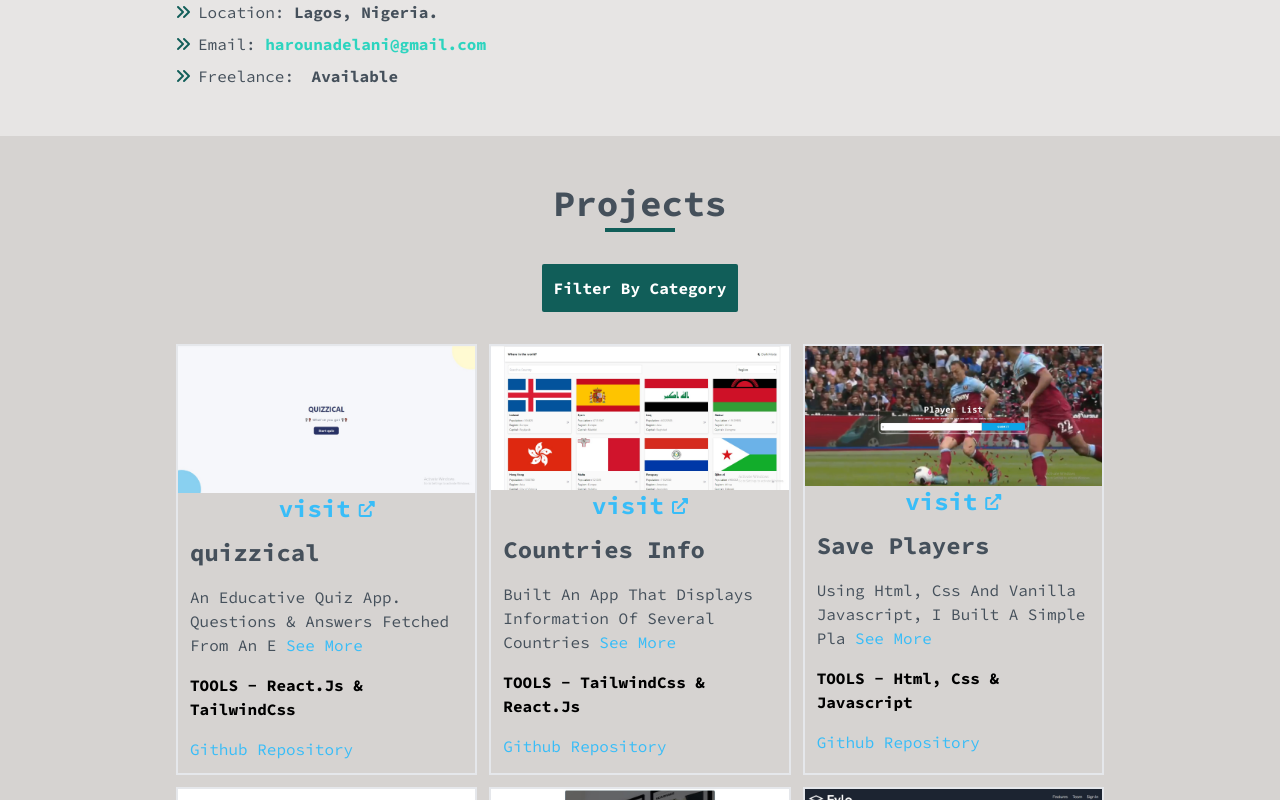
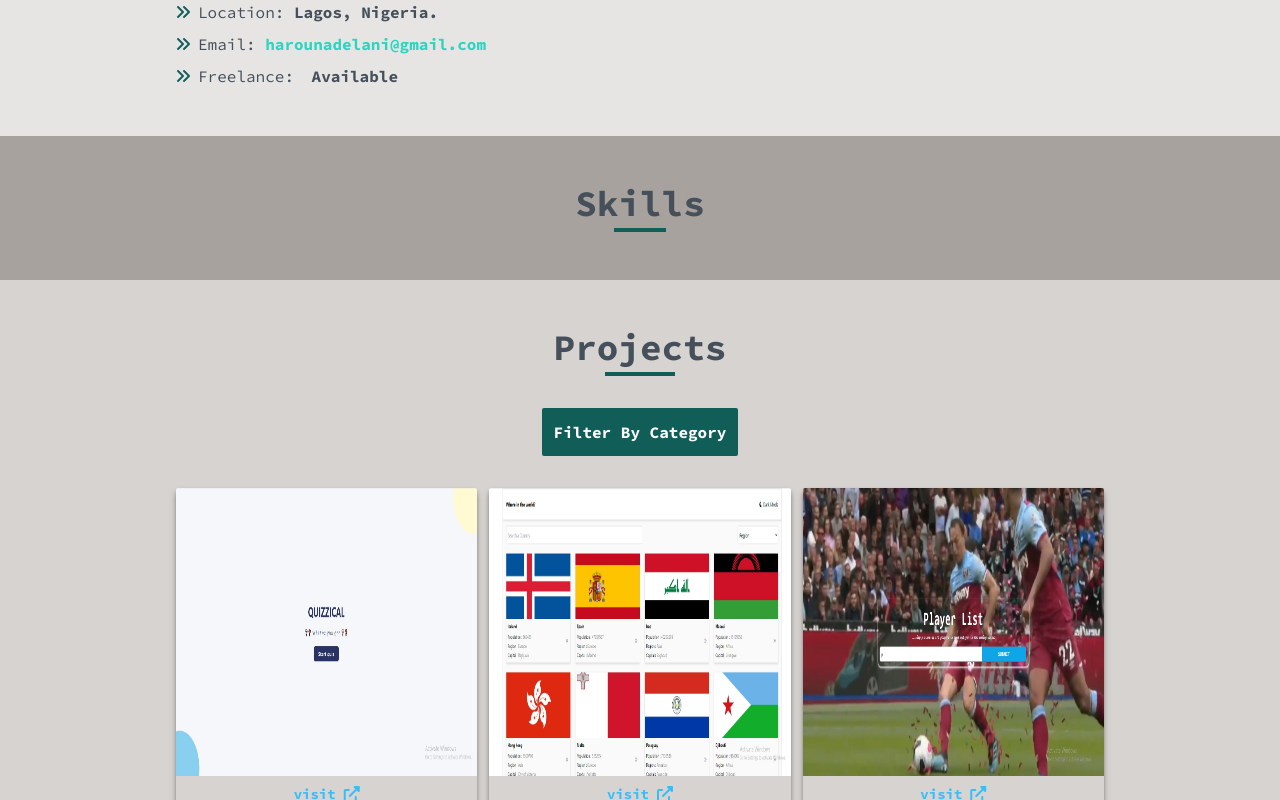
Before and after one commit to Adelani10/portfolio, a React (Vite) app: page / in a window 1280 px wide. Shown: the part 1240-2040 px from the top of the page. Built offline with nearby package versions, Linux system fonts and the light colour scheme.

Commit message:
adding skills section

```diff
--- a/src/App.jsx
+++ b/src/App.jsx
@@ -3,6 +3,7 @@ import Navbar from './navbar'
 import Home from './home'
 import About from './about'
 import Projects from './projects'
+import Skills from './skills'
 
 function App() {
   const [openNav, setOpenNav] = useState(false)
@@ -19,6 +20,7 @@ function App() {
       <Navbar openNav={openNav}/>
       <Home/>
       <About/>
+      <Skills/>
       <Projects/>
     </div>
   )
--- a/src/eachProject.jsx
+++ b/src/eachProject.jsx
@@ -7,11 +7,11 @@ export default function Each ({id, live, image, name, summary, tools, githubRepo
 
 
     return (
-        <div key={id} className=" h-auto border-2">
+        <div key={id} className=" h-auto shadow-md shadow-neutral-500 rounded-sm">
                 <a href={live} target='_blank' className="mx-auto flex flex-col items-center hover:shadow-lg shadow-black">
-                    <img src={image} alt="" className="w-full md:object-fill" />
-                    <section className="font-bold flex items-center space-x-2 text-sky-400">
-                        <h1 className="md:text-2xl text-xl ">visit</h1>
+                    <img src={image} alt="image" className="w-full h-72 rounded-t-sm" />
+                    <section className="font-bold flex items-center space-x-2 text-sky-400 py-2">
+                        <h1 className=" text-sm ">visit</h1>
                         <i className="fa-solid fa-up-right-from-square"></i>
                     </section>
 
@@ -21,8 +21,9 @@ export default function Each ({id, live, image, name, summary, tools, githubRepo
                     <h1 className="font-bold md:text-2xl text-xl">
                         {name}
                     </h1>
-                    <p className="capitalize inline-block ">
-                        {seeMore ? summary : `${summary.substring(0, 60)}`} <button onClick={()=> setSeeMore(!seeMore)} className="capitalize text-sky-400">{seeMore ? 'see less' : 'see more'}</button>
+                    <p className="inline-block ">
+                        {seeMore ? summary : `${summary.substring(0, 60)}`} <button onClick={()=> setSeeMore(!seeMore)}
+                        className=" text-sky-400">{seeMore ? 'see less' : 'see more'}</button>
                     </p>
                     <h3 className="font-bold text-black">TOOLS - {tools}</h3>
                     <a href={githubRepo} target='_blank' className="text-sky-400 block hover:text-sky-600">Github Repository</a>
--- a/src/projects.jsx
+++ b/src/projects.jsx
@@ -13,7 +13,6 @@ const realBtns = ['all', ...btns]
 export default function Projects () {
     const [openCategory, setOpenCategory] = useState(false)
     const [projects, setProjects] = useState(projectsData)
-    const [seeMore, setSeeMore] = useState(false)
 
     function handleFilter(category) {
         const newArr = projectsData.filter(item => {
@@ -36,7 +35,7 @@ export default function Projects () {
             <button
                 key={index}
                 onClick={() => handleFilter(item)}
-                className="py-2 tracking-tight md:py-2 capitalize font-bold bg-teal-400 rounded-sm  text-[12px] md:text-[15px] lg:text-[18px] hover:bg-[#45505b] text-white">
+                className="py-2 tracking-tight md:py-2 capitalize font-bold bg-teal-400 rounded-sm  text-[12px] md:text-[15px] lg:text-[18px] hover:bg-[#45505b]">
                 {item}
             </button>
         )
@@ -76,9 +75,11 @@ export default function Projects () {
                 </section>}
             </div>
 
-            <section className="lg:grid lg:grid-cols-3 lg:gap-3 space-y-6 lg:space-y-0">
+            <section className="lg:grid lg:grid-cols-3 lg:gap-3 space-y-12 lg:space-y-0">
                 {prjs}
             </section>
+
+            <p className="font-semibold pt-8 text-xl">Any questions? <a href="mailto: harounaadelani@gmail.com" className="text-sky-400 font-bold">Email Me</a></p>
 
         </section>
     )
--- /dev/null
+++ b/src/skills.jsx
@@ -0,0 +1,16 @@
+import React from "react";
+import { useState } from "react";
+
+
+export default function Skills () {
+    return (
+        <section
+                id='services'
+                className=" h-auto text-[#45505b] flex flex-col items-center py-12 bg-stone-400 px-2 md:px-44 space-y-8">
+                    <div className="flex flex-col self-center items-center space-y-1">
+                            <h1 className="font-bold text-4xl capitalize">skills</h1>
+                            <div className="underline w-[40%] border-2 h-0 border-teal-800"></div>
+                    </div>
+        </section>
+    )
+}
```
